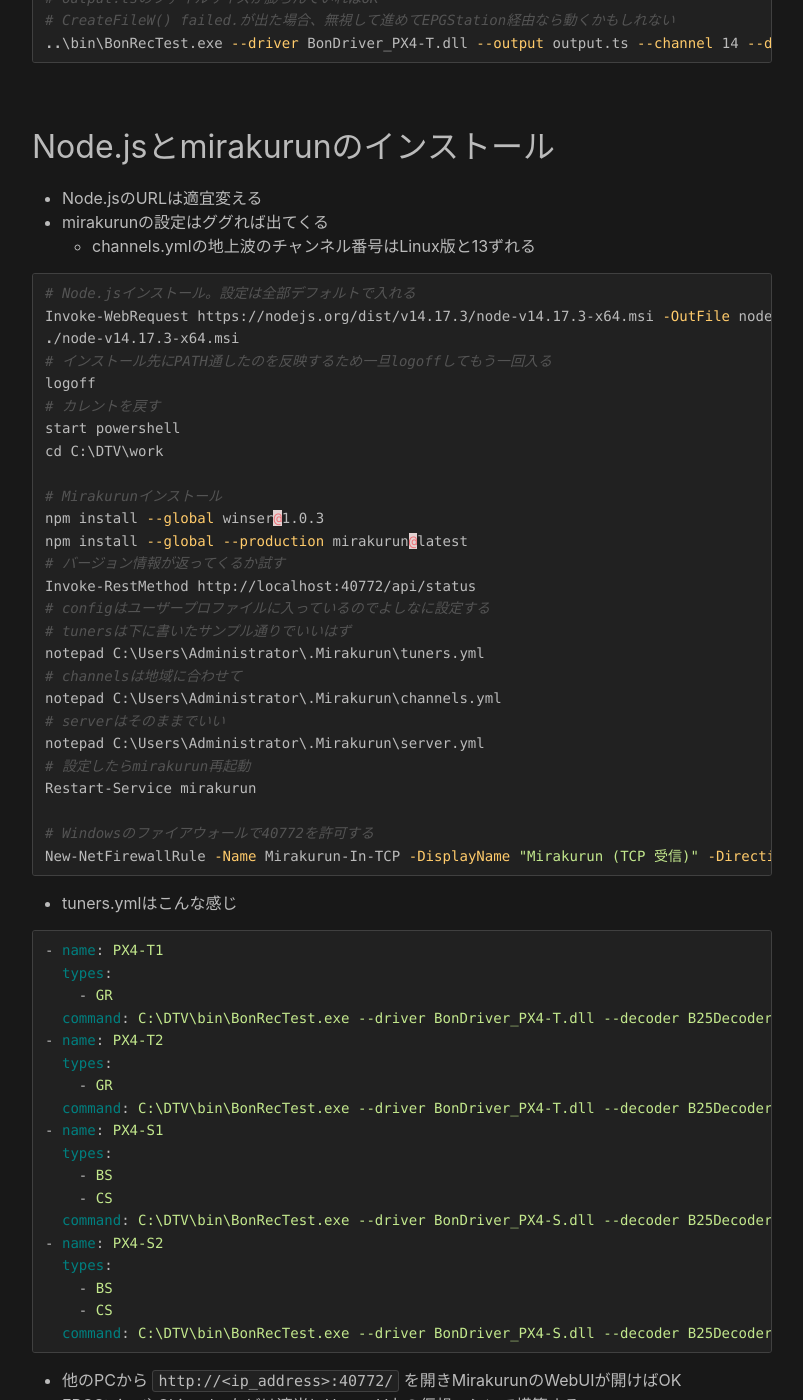
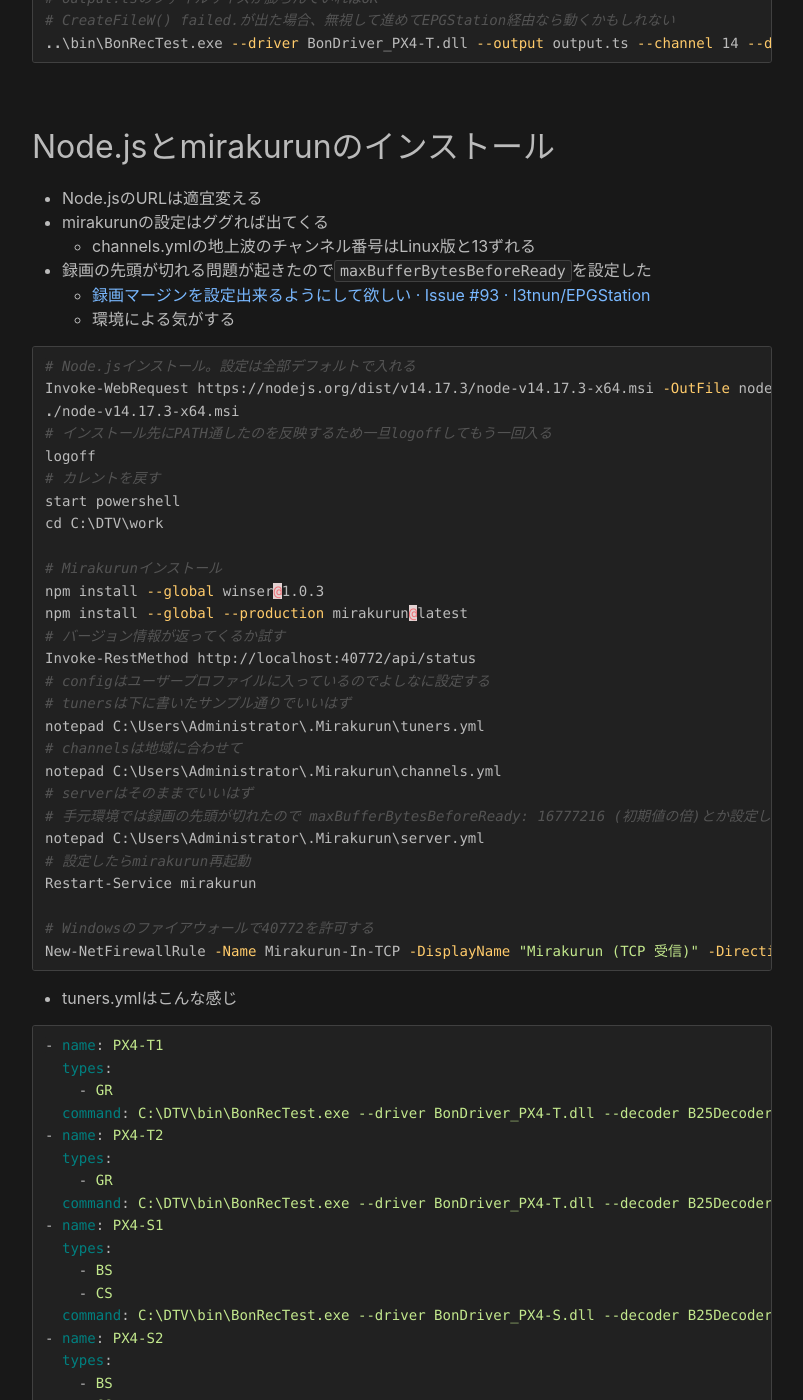
Before and after one commit to maeda577/maeda577.github.io, a Jekyll site: the page built from _posts/2021-07-18-hyperv-server-px4drv.md, in a window 1280 px wide and 1400 px high, scrolled down 4837 px. Shown: the whole window, without its empty margins (238-1041 px from the left). Built offline with Jekyll 4.4.1, drawn with Linux system fonts in a browser that asks for light colours.

Commit message:
記事更新

````diff
--- a/_posts/2021-07-18-hyperv-server-px4drv.md
+++ b/_posts/2021-07-18-hyperv-server-px4drv.md
@@ -197,6 +197,9 @@ Node.jsとmirakurunのインストール
 * Node.jsのURLは適宜変える
 * mirakurunの設定はググれば出てくる
     * channels.ymlの地上波のチャンネル番号はLinux版と13ずれる
+* 録画の先頭が切れる問題が起きたので`maxBufferBytesBeforeReady`を設定した
+    * [録画マージンを設定出来るようにして欲しい · Issue #93 · l3tnun/EPGStation](https://github.com/l3tnun/EPGStation/issues/93)
+    * 環境による気がする
 
 ``` powershell
 # Node.jsインストール。設定は全部デフォルトで入れる
@@ -218,7 +221,8 @@ Invoke-RestMethod http://localhost:40772/api/status
 notepad C:\Users\Administrator\.Mirakurun\tuners.yml
 # channelsは地域に合わせて
 notepad C:\Users\Administrator\.Mirakurun\channels.yml
-# serverはそのままでいい
+# serverはそのままでいいはず
+# 手元環境では録画の先頭が切れたので maxBufferBytesBeforeReady: 16777216 (初期値の倍)とか設定した
 notepad C:\Users\Administrator\.Mirakurun\server.yml
 # 設定したらmirakurun再起動
 Restart-Service mirakurun
````
